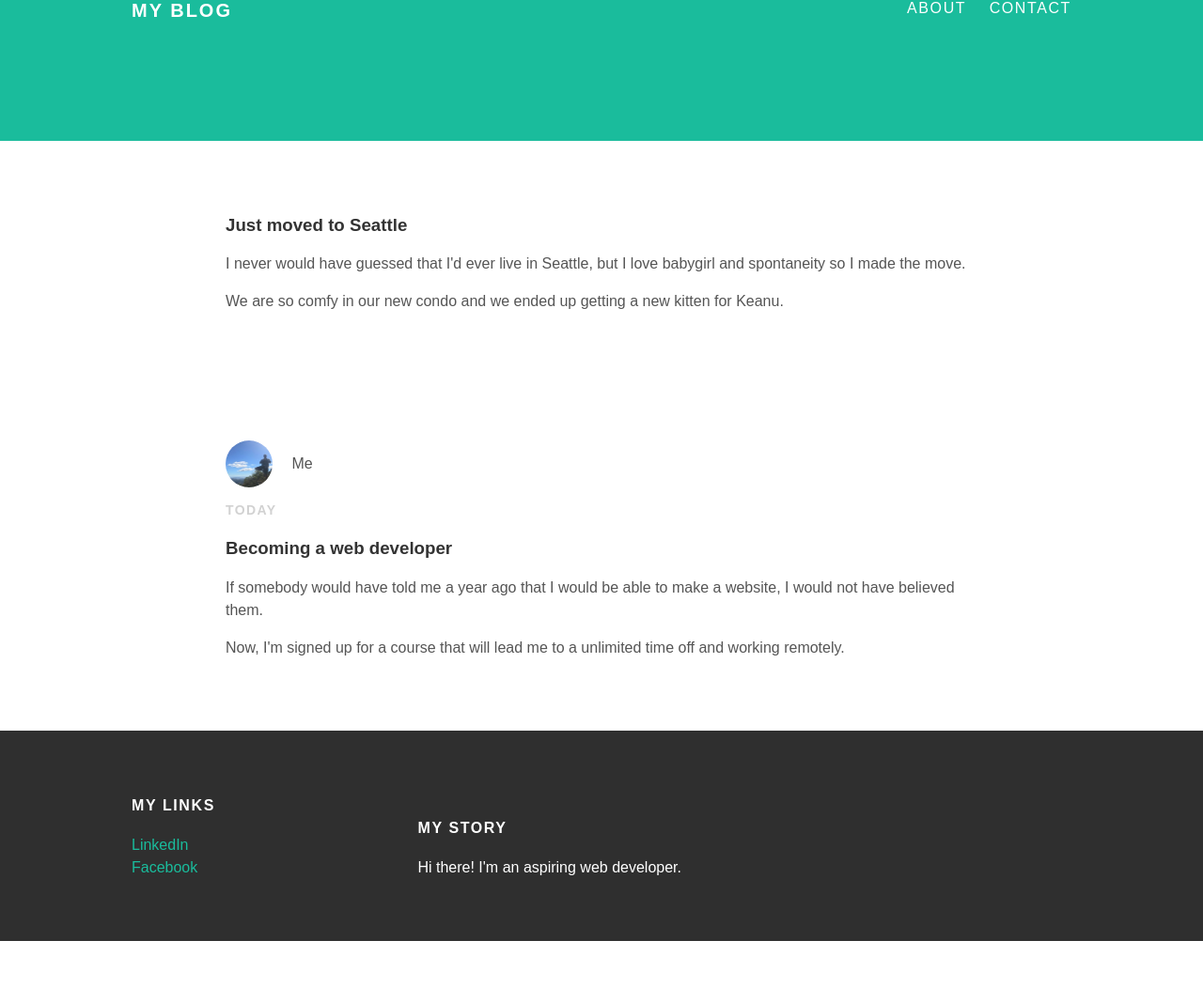
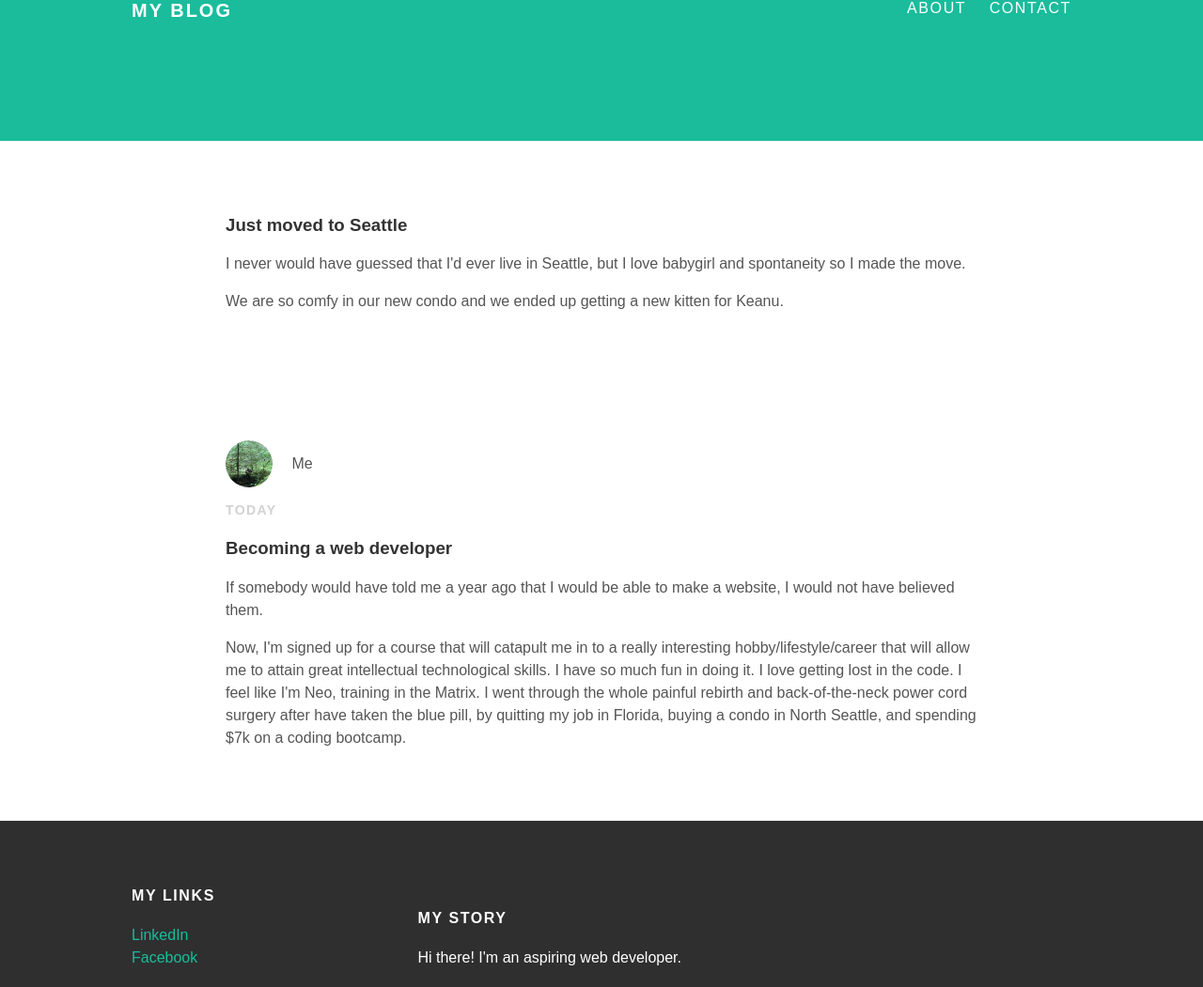
Before and after one commit to step818/step818.github.io, a plain HTML site: page index.html in a window 1280 px wide. Shown: the whole page at 94% size. Before the commit the page ends 1002 px from the top, so only its background shows below. Drawn offline with Linux system fonts and the light colour scheme.

Commit message:
swapped pictures

```diff
--- a/index.html
+++ b/index.html
@@ -38,7 +38,7 @@
       <div class="post-container">
         <div class="post">
           <div class="post-author">
-            <img src="tree pose.jpg">
+            <img src="BagbyHotSpringsTrail.jpg">
             <span>Me</span>
           </div>
           <p class="post-date">Today</p>
@@ -46,8 +46,7 @@
           <div class="post-content">
             <p>If somebody would have told me a year ago that I would be able to
               make a website, I would not have believed them.</p>
-            <p>Now, I'm signed up for a course that will lead me to a unlimited
-              time off and working remotely.</p>
+            <p>Now, I'm signed up for a course that will catapult me in to a really interesting hobby/lifestyle/career that will allow me to attain great intellectual technological skills. I have so much fun in doing it. I love getting lost in the code. I feel like I'm Neo, training in the Matrix. I went through the whole painful rebirth and back-of-the-neck power cord surgery after have taken the blue pill, by quitting my job in Florida, buying a condo in North Seattle, and spending $7k on a coding bootcamp. </p>
           </div>
         </div>
       </div>
```
Also changed, not shown: BagbyHotSpringsTrail.jpg (added), tree pose.jpg (deleted), 1 other file.
